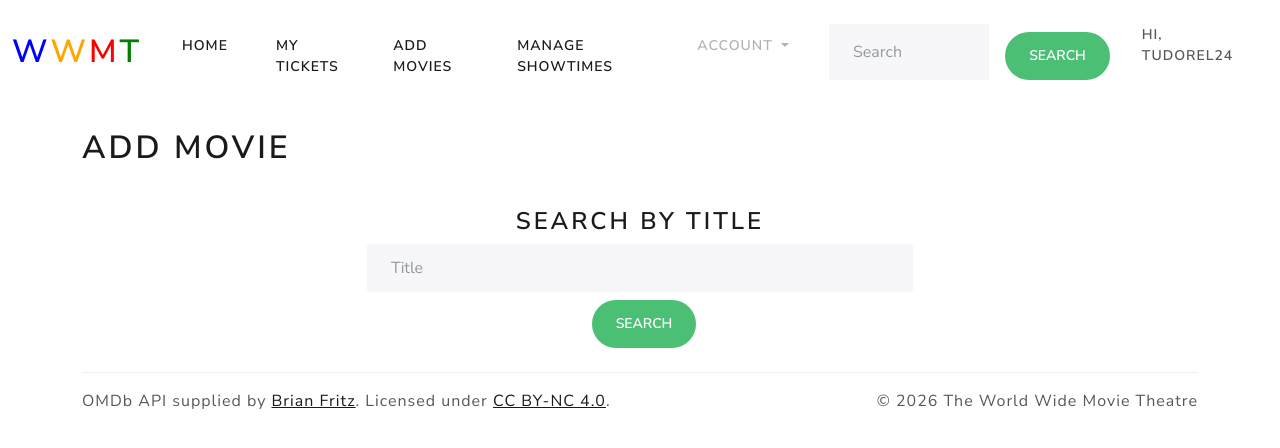
After one commit to AndrewTech2/World-Wide-Movie-Theatre, a Flask app: page /add in a window 1280 px wide. The commit adds this page. Shown: the top 448 px of the page. Run offline with Flask 3, Linux system fonts and the light colour scheme; a user stored in the database is signed in; data comes from the database, SQL or seed files in the repository; both versions use the stored data as it was after the commit; some libraries are stand-ins or nearby versions.

Commit message:
add add movie and logout endpoints and functionality

```diff
--- a/app.py
+++ b/app.py
@@ -1,6 +1,8 @@
+from functools import wraps
+
 from flask import Flask, redirect, render_template, session, request
 from flask_session import Session
-import sqlite3, random, re, werkzeug.security, datetime, requests
+import sqlite3, re, werkzeug.security, datetime, requests
 
 # Initialize application
 app = Flask(__name__)
@@ -10,10 +12,46 @@ USER_TYPES = ['admin', 'user']
 OMDB_API = "d220b5ff"
 
 # Configure session cookies
-app.secret_key = random.randbytes(8)
+app.secret_key = b'\xc7\xf8E\x8a\xa4\xb7\xa4\x90'
 app.config['SESSION_TYPE'] = "filesystem"
 app.config['SESSION_PERMANENT'] = False
 Session(app)
+
+def admin_required(func):
+    @wraps(func)
+    def wrapper(*args, **kwargs):
+        user_id = session.get('user_id')
+        if not user_id:
+            return redirect("/")
+
+        with sqlite3.connect("wwmt.db") as conn:
+            record = conn.execute(
+                "SELECT account FROM users WHERE id=?", (user_id,)
+            ).fetchone()
+
+        if not record or record[0] != "admin":
+            return redirect("/")
+        return func(*args, **kwargs)
+
+    return wrapper
+
+def login_required(func):
+    @wraps(func)
+    def wrapper(*args, **kwargs):
+        if not session.get("user_id"):
+            return redirect("/")
+        return func(*args, **kwargs)
+
+    return wrapper
+
+def get_credentials(id):
+    """ Returns the user type and the username of user with specified ID. """
+    conn = sqlite3.connect("wwmt.db")
+    curr = conn.cursor()
+    record = curr.execute("SELECT * FROM users WHERE id=?", (id,)).fetchone()
+    if not record:
+        return None
+    return (record[4], record[1])
 
 @app.template_filter('limit')
 def limit(description):
@@ -27,13 +65,11 @@ def index():
         offset = 0
         conn = sqlite3.connect("wwmt.db")
         curr = conn.cursor()
-        record = curr.execute("SELECT * FROM users WHERE id=?", (session.get("user_id"),)).fetchone()
-        if not record:
-            session.clear()
-            return render_template("error.html", error="Invalid user ID. Please log in again.")
-        # Get user type and username
-        user = record[4]
-        username = record[1]
+        credentials = get_credentials(session.get('user_id'))
+        if not credentials:
+            return redirect("/")
+        user = credentials[0]
+        username = credentials[1]
         # Define offset
         offset = 0
         if request.args.get("page"):
@@ -46,7 +82,7 @@ def index():
             offset = 10 * page
         movies = curr.execute("SELECT * FROM movies LIMIT 10 OFFSET ?", (offset,)).fetchall()
 
-        return render_template("home.html", user=user, username=username, movies=movies)
+        return render_template("movies.html", user=user, username=username, movies=movies, title="Home")
     else:
         return render_template("landing_page.html")
 
@@ -69,7 +105,7 @@ def register():
         username_check = curr.execute("SELECT * FROM users WHERE username = ?", (request.form.get("username"),)).fetchall()
         email_check = curr.execute("SELECT * FROM users WHERE email = ?", (request.form.get("email"),)).fetchall()
         if len(username_check) != 0 or len(email_check) != 0:
-            return render_template("error.html", error="An user with the same email / password already exists.")
+            return render_template("error.html", error="A user with the same email / user already exists.")
         else:
             # Hash the password and insert the new user into the database
             hsh = werkzeug.security.generate_password_hash(request.form.get("password"))
@@ -84,7 +120,7 @@ def register():
 
 @app.route("/login", methods=["POST", "GET"])
 def login():
-    # If user is not logged in, redirect
+    # If user is logged in, redirect
     if session.get("user_id"):
         return redirect("/")
     if request.method == "POST":
@@ -105,8 +141,72 @@ def login():
         if not werkzeug.security.check_password_hash(password, request.form.get("password")):
             return render_template("error.html", error="Incorrect password. ")
         session['user_id'] = records[0][0]
-        return redirect("/")
         conn.commit()
         conn.close()
+        return redirect("/")
     else:
         return render_template("login.html")
+
+@app.route("/logout")
+@login_required
+def logout():
+    session.clear()
+    return redirect('/')
+
+@app.route("/add", methods=['GET', 'POST'])
+@login_required
+@admin_required
+def add():
+    # Get user credentials
+    credentials = get_credentials(session.get('user_id'))
+    if not credentials:
+        return redirect("/")
+    user = credentials[0]
+    username = credentials[1]
+    if request.method == "POST":
+        if '' in [request.form.get(field) for field in request.form]:
+            return render_template("error.html", error="Invalid input.", login=True, user=user, username=username)
+        # Use OMDb API to get movie details
+        response = requests.get("http://www.omdbapi.com", params={'apikey': OMDB_API, 's': request.form.get("title"), 'type': 'movie'})
+        # If GET request is unsuccessful, return error
+        if response.status_code != 200:
+            return render_template("error.html", error="Error using external API server. Please try again later.", login=True, user=user, username=username)
+        # Convert the response to a json format
+        response_dict = response.json()
+        # If no movies have been found, return error
+        if response_dict['Response'] == "False":
+            return render_template("error.html", error="Movie does not exist!", login=True, user=user, username=username)
+        movies = response_dict['Search']
+        # Display results
+        return render_template("movies.html", user=user, username=username, movies=movies, title="Add")
+    else:
+        return render_template("add.html", user=user, username=username)
+
+@login_required
+@admin_required
+@app.route("/add_movie", methods=['POST'])
+def add_movie():
+    # Get user credentials
+    credentials = get_credentials(session.get('user_id'))
+    if not credentials:
+        return redirect("/")
+    user = credentials[0]
+    username = credentials[1]
+    if not request.form.get("imdb_id"):
+        return render_template("error.html", error="No ID supplied.", login=True, user=user, username=username)
+    response = requests.get("http://www.omdbapi.com", params={"apikey": OMDB_API, 'i': request.form.get("imdb_id"), 'type': 'movie'})
+    if response.status_code != 200:
+        return render_template("error.html", error="External API service currently unavailable. Please try again later.", login=True, user=user, username=username)
+    response_text = response.json()
+    if response_text['Response'] == "False":
+        return render_template("error.html", error="Invalid IMDb ID.", login=True, user=user, username=username)
+    conn = sqlite3.connect("wwmt.db")
+    curr = conn.cursor()
+    # Insert new movie details into database
+    record = curr.execute("SELECT * FROM movies WHERE imdb_id=?", (request.form.get("imdb_id"),)).fetchone()
+    if record:
+        return render_template("error.html", error=f"Movie already exists!", login=True, user=user, username=username)
+    curr.execute("INSERT INTO movies (title, overview, poster, rating, age_rating, director, release, genre, imdb_id) VALUES (?,?,?,?,?,?,?,?,?)", (response_text['Title'], response_text['Plot'], response_text['Poster'], int(float(response_text['Ratings'][0]['Value'].split("/")[0])), response_text['Rated'], response_text['Director'], response_text['Released'], response_text['Genre'], response_text['imdbID'],))
+    conn.commit()
+    conn.close()
+    return redirect("/")
--- a/static/styles.css
+++ b/static/styles.css
@@ -9,3 +9,25 @@
 .card {
     text-align: center;
 }
+
+.header {
+    margin-bottom: 5vh;
+    margin-top: 2vh;
+}
+
+button[type="submit"] {
+    margin-top: 1vh;
+    margin-left: 1vh;
+}
+
+.add-form {
+    text-align: center;
+}
+
+.btn {
+    border-radius: 30px;
+}
+
+a:hover {
+    text-decoration: underline double;
+}
--- /dev/null
+++ b/templates/add.html
@@ -0,0 +1,20 @@
+{% extends "layout_registered.html" %}
+
+{% block title %}
+Add movies
+{% endblock %}
+
+{% block content %}
+<div class="container">
+    <h1 class="header">Add movie</h1>
+    <div class="row d-flex flex-wrap justify-content-center add-container">
+        <div class="col-xl-6 add-form">
+            <h3>Search by title</h3>
+            <form action="/add" method="post">
+                <input autocomplete="off" name="title" type="search" class="form-control" placeholder="Title">
+                <button type="submit" class="btn btn-success">Search</button>
+            </form>
+        </div>
+    </div>
+</div>
+{% endblock %}
--- a/templates/error.html
+++ b/templates/error.html
@@ -1,4 +1,8 @@
+{% if login %}
+{% extends "layout_registered.html" %}
+{% else %}
 {% extends "layout_not_registered.html" %}
+{% endif %}
 
 {% block title %}
     Login
--- a/templates/layout_not_registered.html
+++ b/templates/layout_not_registered.html
@@ -5,7 +5,7 @@
   <link rel="stylesheet" href="../static/styles.css">
   <meta charset="UTF-8">
   <meta name="viewport" content="width=device-width, initial-scale=1.0">
-  <title>WWMT - {% block title %} {% endblock %}</title>
+  <title>World Wide Movie Theatre - {% block title %} {% endblock %}</title>
 
   <!-- Bootstrap 5 integration -->
   <link href="https://cdn.jsdelivr.net/npm/bootswatch@5.3.3/dist/lux/bootstrap.min.css" rel="stylesheet">
@@ -99,7 +99,7 @@
   <div class="container">
   <footer style="margin-top: 20vh;" class="d-flex flex-wrap justify-content-between align-items-center py-3 my-4 border-top">
 
-      <img width="100" height="50" alt="The Movie DB Logo" src="../static/the_movie_database.svg">
+      <span>OMDb API supplied by <a href="mailto:bfritz@fadingsignal.com" class="link-primary">Brian Fritz</a>. Licensed under <a target="_blank" class="link-primary" href="https://creativecommons.org/licenses/by-nc/4.0/">CC BY-NC 4.0</a>.</span>
 
       <span>© 2026 The World Wide Movie Theatre</span>
   </footer>
--- a/templates/layout_registered.html
+++ b/templates/layout_registered.html
@@ -5,7 +5,7 @@
   <link rel="stylesheet" href="../static/styles.css">
   <meta charset="UTF-8">
   <meta name="viewport" content="width=device-width, initial-scale=1.0">
-  <title>WWMT - {% block title %} {% endblock %}</title>
+  <title>World Wide Movie Theatre - {% block title %} {% endblock %}</title>
 
   <!-- Bootstrap 5 integration -->
   <link href="https://cdn.jsdelivr.net/npm/bootswatch@5.3.3/dist/lux/bootstrap.min.css" rel="stylesheet">
@@ -38,7 +38,7 @@
             <a class="nav-link active" aria-current="page" href="/add">Add movies</a>
           </li>
           <li class="nav-item">
-            <a class="nav-link active" aria-current="page" href="/movies">Manage movies</a>
+            <a class="nav-link active" aria-current="page" href="/showtimes">Manage showtimes</a>
           </li>
           {% endif %}
           <li class="nav-item dropdown">
@@ -67,7 +67,7 @@
   <div class="container">
   <footer class="d-flex flex-wrap justify-content-between align-items-center py-3 my-4 border-top">
 
-      <img width="100" height="50" alt="The Movie DB Logo" src="../static/the_movie_database.svg">
+      <span>OMDb API supplied by <a href="mailto:bfritz@fadingsignal.com" class="link-primary">Brian Fritz</a>. Licensed under <a target="_blank" class="link-primary" href="https://creativecommons.org/licenses/by-nc/4.0/">CC BY-NC 4.0</a>.</span>
 
       <span>© 2026 The World Wide Movie Theatre</span>
   </footer>
--- /dev/null
+++ b/templates/showtimes.html
@@ -0,0 +1 @@
+{% extends "layout_not_registered.html" %}
```
Also changed, not shown: templates/home.html (deleted, +0 -35 lines), templates/movies.html (added, +64 -0 lines), static/the_movie_database.svg (deleted), wwmt.db, 2 other files.
